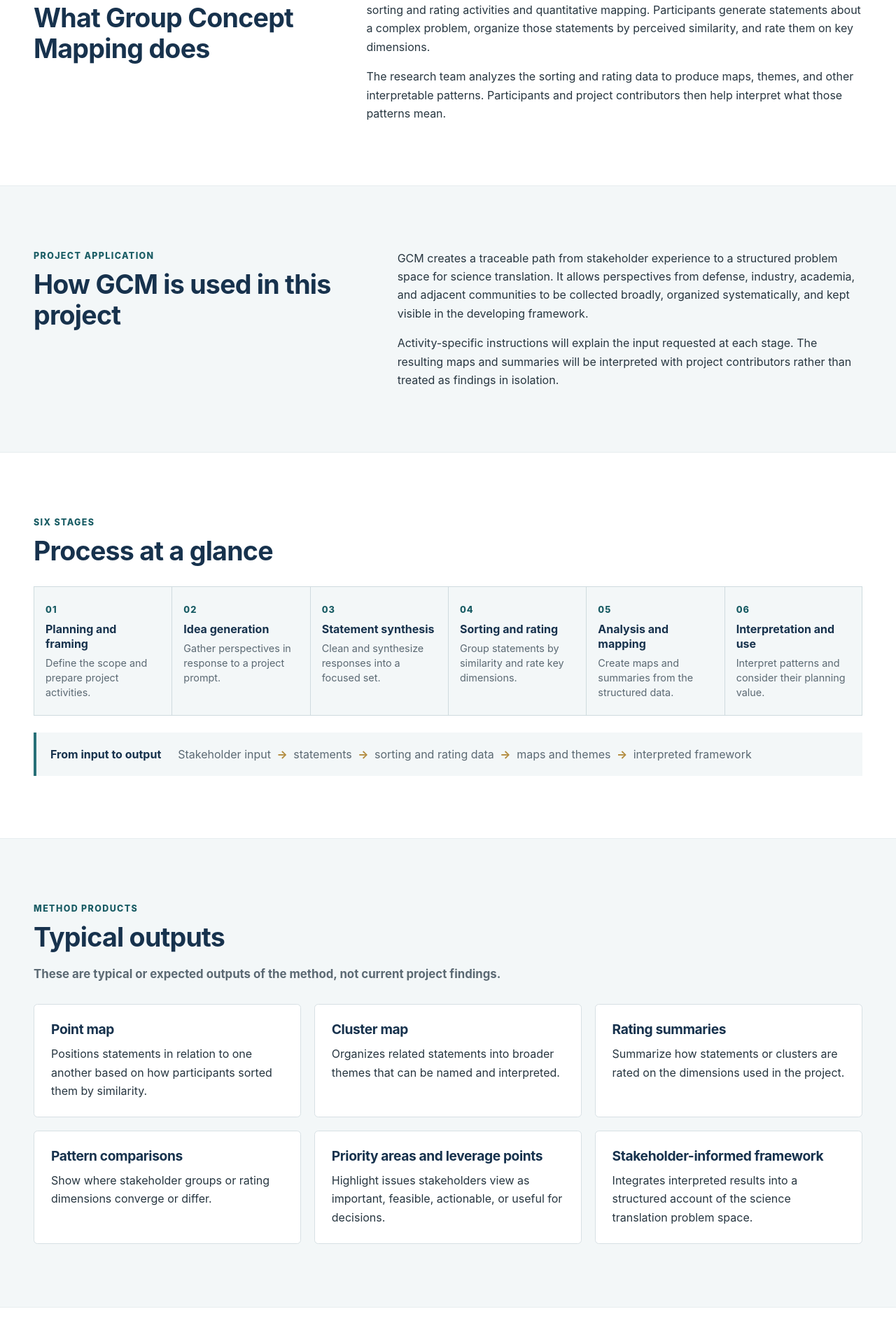
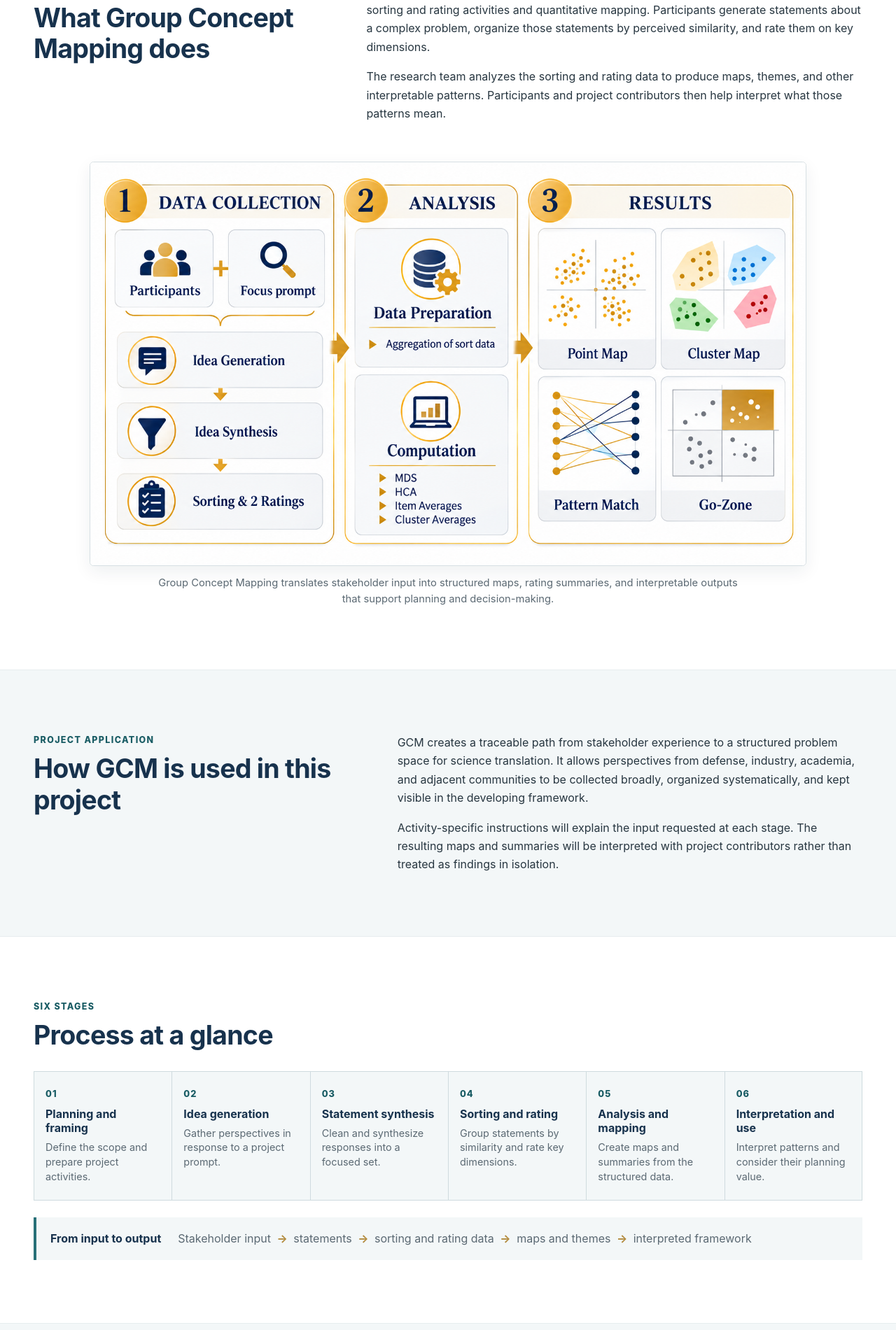
Before and after one commit to rhyse-bendell/building-science-translation-problem-space, a Jekyll site: the page built from method.md, in a window 1280 px wide. Shown: the part 545-2446 px from the top of the page at 70% size. Built offline with Jekyll 4.4.1, drawn with Linux system fonts in a browser that asks for light colours.

Commit message:
Add GCM process graphic

```diff
--- a/assets/css/project.css
+++ b/assets/css/project.css
@@ -105,6 +105,9 @@ a:focus-visible, button:focus-visible, input:focus-visible, textarea:focus-visib
 .method-note > strong { color: var(--navy); }
 .method-note span { color: var(--muted); }
 .method-note b { padding-inline: .25rem; color: var(--gold); }
+.method-figure { max-width: 64rem; margin: clamp(2rem, 5vw, 3.5rem) auto 0; }
+.method-figure img { display: block; width: 100%; height: auto; border: 1px solid var(--line); border-radius: .35rem; background: var(--white); box-shadow: var(--shadow); }
+.method-figure figcaption { max-width: 52rem; margin: .85rem auto 0; color: var(--muted); font-size: .92rem; line-height: 1.55; text-align: center; }
 .method-output-grid { grid-template-columns: repeat(3, minmax(0, 1fr)); }
 .output-card { box-shadow: none; }
 
--- a/method.md
+++ b/method.md
@@ -16,6 +16,10 @@ permalink: /method/
     <div><p class="section-label">The method</p><h2 id="gcm-does-heading">What Group Concept Mapping does</h2></div>
     <div class="prose-block"><p>Group Concept Mapping (GCM) combines qualitative stakeholder input with structured sorting and rating activities and quantitative mapping. Participants generate statements about a complex problem, organize those statements by perceived similarity, and rate them on key dimensions.</p><p>The research team analyzes the sorting and rating data to produce maps, themes, and other interpretable patterns. Participants and project contributors then help interpret what those patterns mean.</p></div>
   </div>
+  <figure class="method-figure">
+    <img src="{{ '/assets/img/gcm-process.png' | relative_url }}" alt="Infographic showing Group Concept Mapping moving from data collection, to analysis, to results including point maps, cluster maps, pattern matches, and go-zones.">
+    <figcaption>Group Concept Mapping translates stakeholder input into structured maps, rating summaries, and interpretable outputs that support planning and decision-making.</figcaption>
+  </figure>
 </section>
 
 <section class="section-band" aria-labelledby="project-use-heading">
```
Also changed, not shown: assets/img/gcm-process.png (renamed from assets/img/GCM_process.png).
